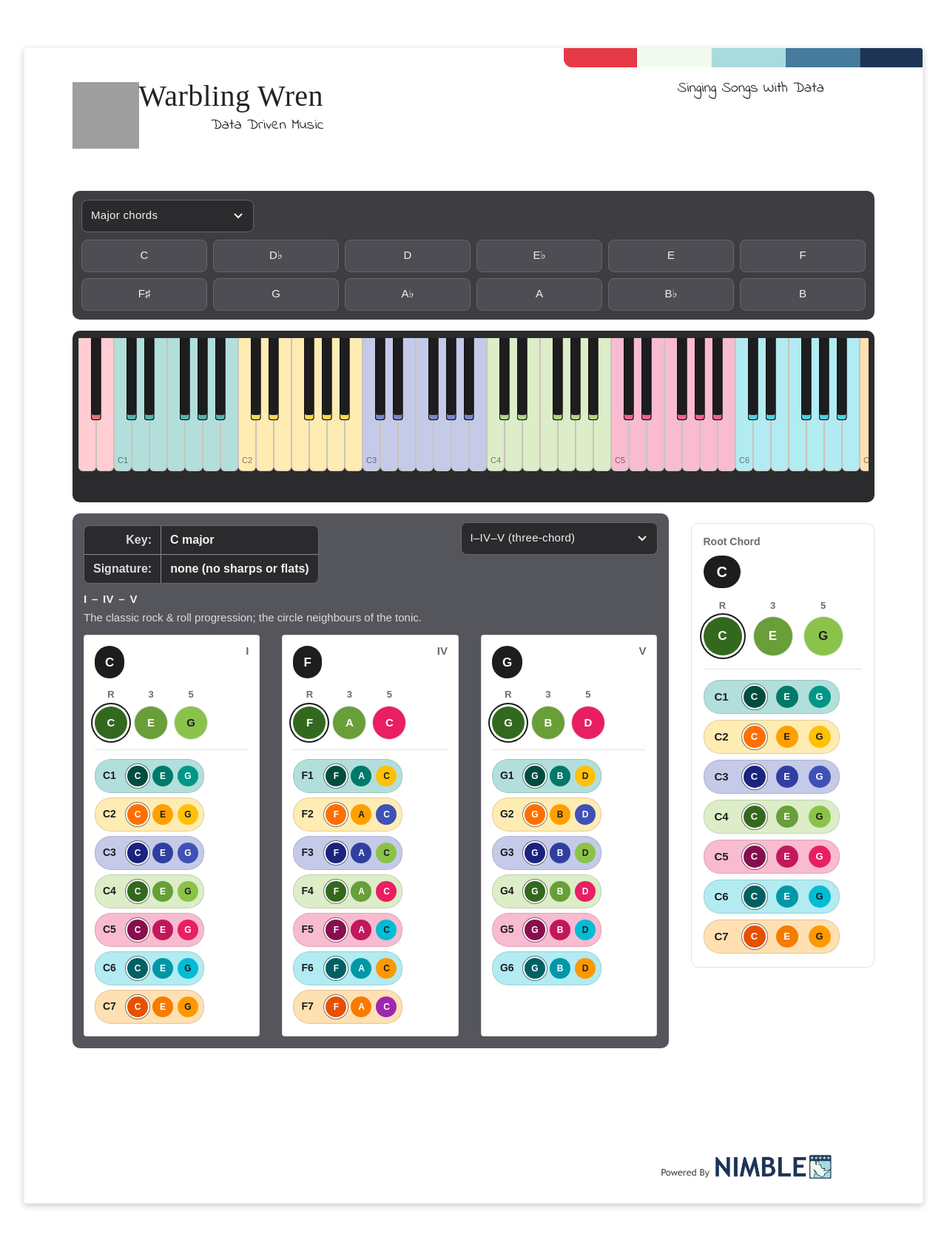
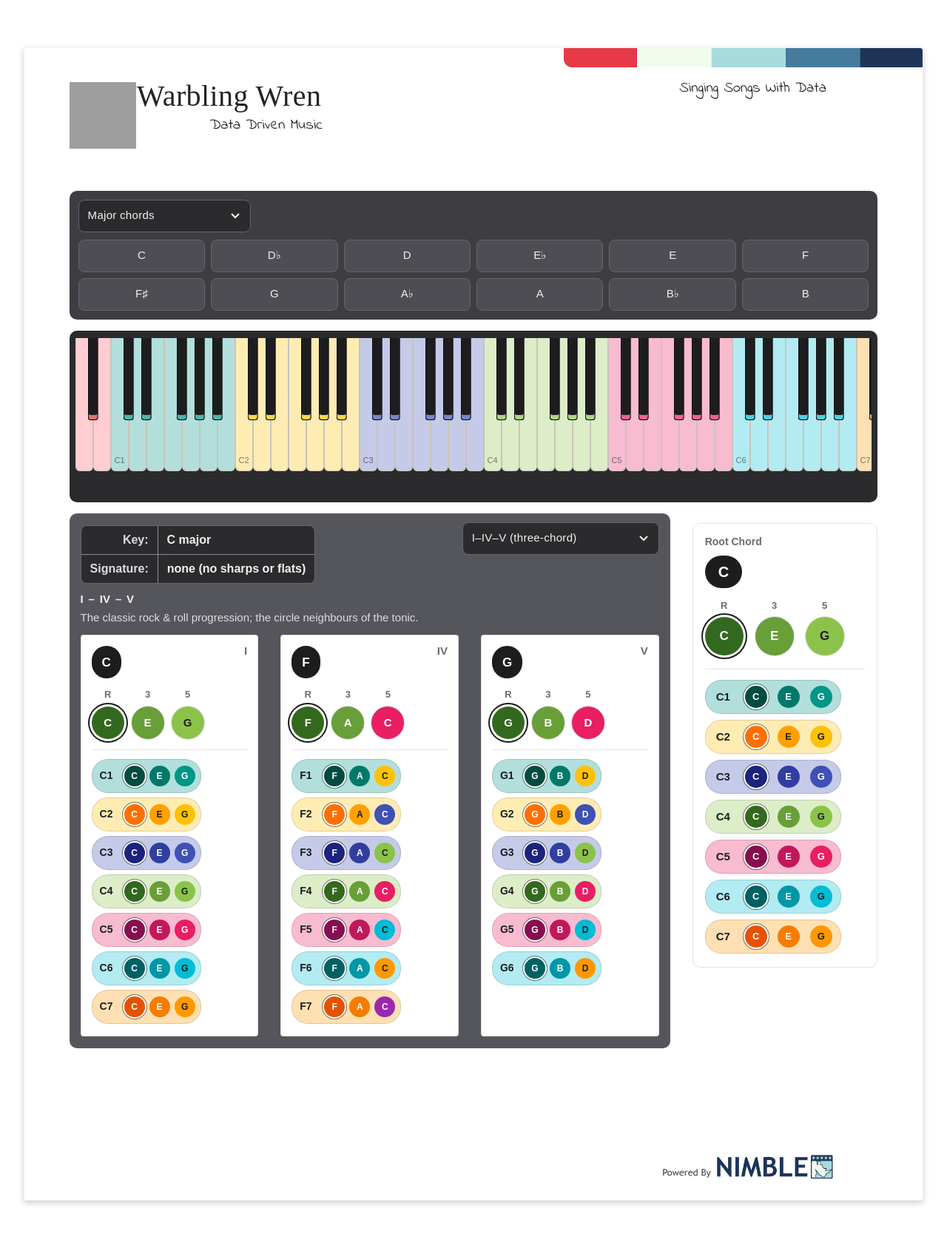
Before and after one commit to warblingwren/warblingwren.github.io, a Jekyll site: the page built from index.html, in a window 1280 px wide. Shown: the whole page at 74% size. Built offline with Jekyll 4.4.1, drawn with Linux system fonts in a browser that asks for light colours; some web fonts are replaced; grey boxes are pictures that could not be loaded.

Commit message:
update:layout

```diff
--- a/www/css/www.css
+++ b/www/css/www.css
@@ -41,7 +41,8 @@
     transition: -webkit-transform .25s cubic-bezier(.215,.61,.355,1),-webkit-box-shadow .25s cubic-bezier(.215,.61,.355,1);
     transition: transform .25s cubic-bezier(.215,.61,.355,1),box-shadow .25s cubic-bezier(.215,.61,.355,1);
     transition: transform .25s cubic-bezier(.215,.61,.355,1),box-shadow .25s cubic-bezier(.215,.61,.355,1),-webkit-transform .25s cubic-bezier(.215,.61,.355,1),-webkit-box-shadow .25s cubic-bezier(.215,.61,.355,1);
-    padding:  30px;
+/*    padding:  30px;*/
+    padding:  2%;
 
     filter: drop-shadow(0 0.2rem 0.25rem rgba(0, 0, 0, 0.2));
 
@@ -50,7 +51,7 @@
     margin-top:  5%;
     margin-left: auto;
     margin-right: auto;
-    padding-top:  2%;
+    margin-bottom:  5%;
 
     border-radius:  0.25em;
 
```
